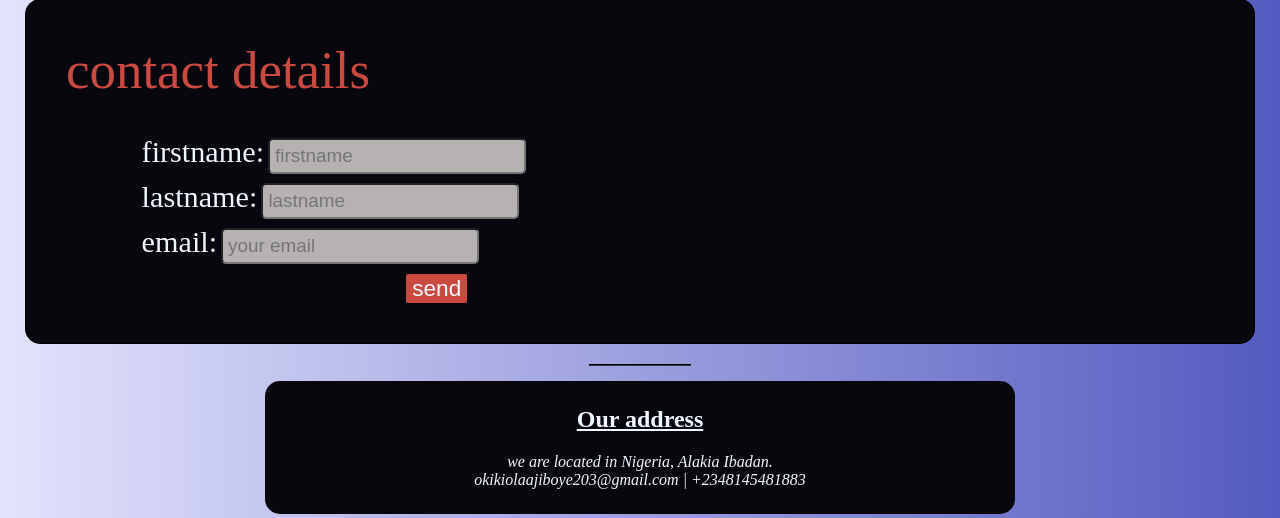
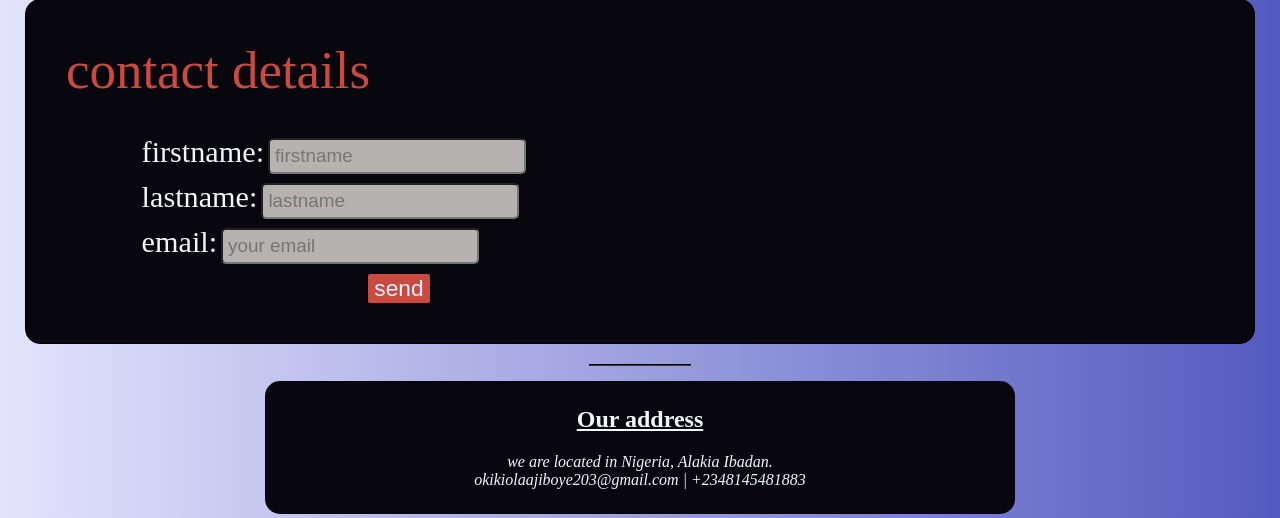
Before and after one commit to kinstop/kinstop.git.io, a PHP site: page / in a window 1280 px wide. Shown: the part 1609-2127 px from the top of the page. Run offline with PHP 8.4, Linux system fonts and the light colour scheme.

Commit message:
Update style.css

```diff
--- a/style.css
+++ b/style.css
@@ -223,7 +223,7 @@ li a{
 .submit{
 	border-radius: 2px;
 	border: none;
-	margin: 0.1cm 0cm 0cm 9cm;
+	margin: 0.1cm 0cm 0cm 8cm;
 	color: aliceblue;
 	cursor: pointer;
 	background-color: rgb(202, 74, 65);
```
